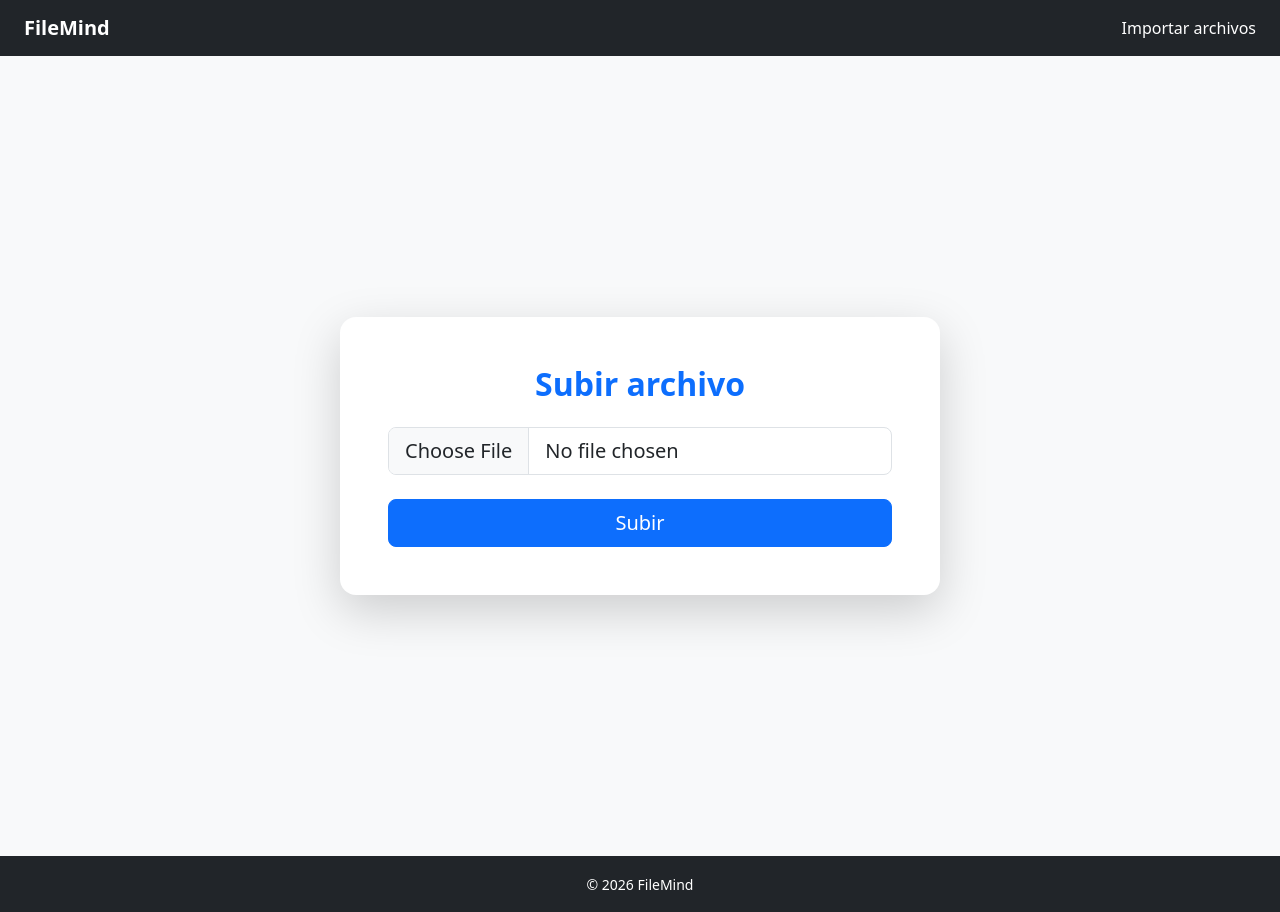
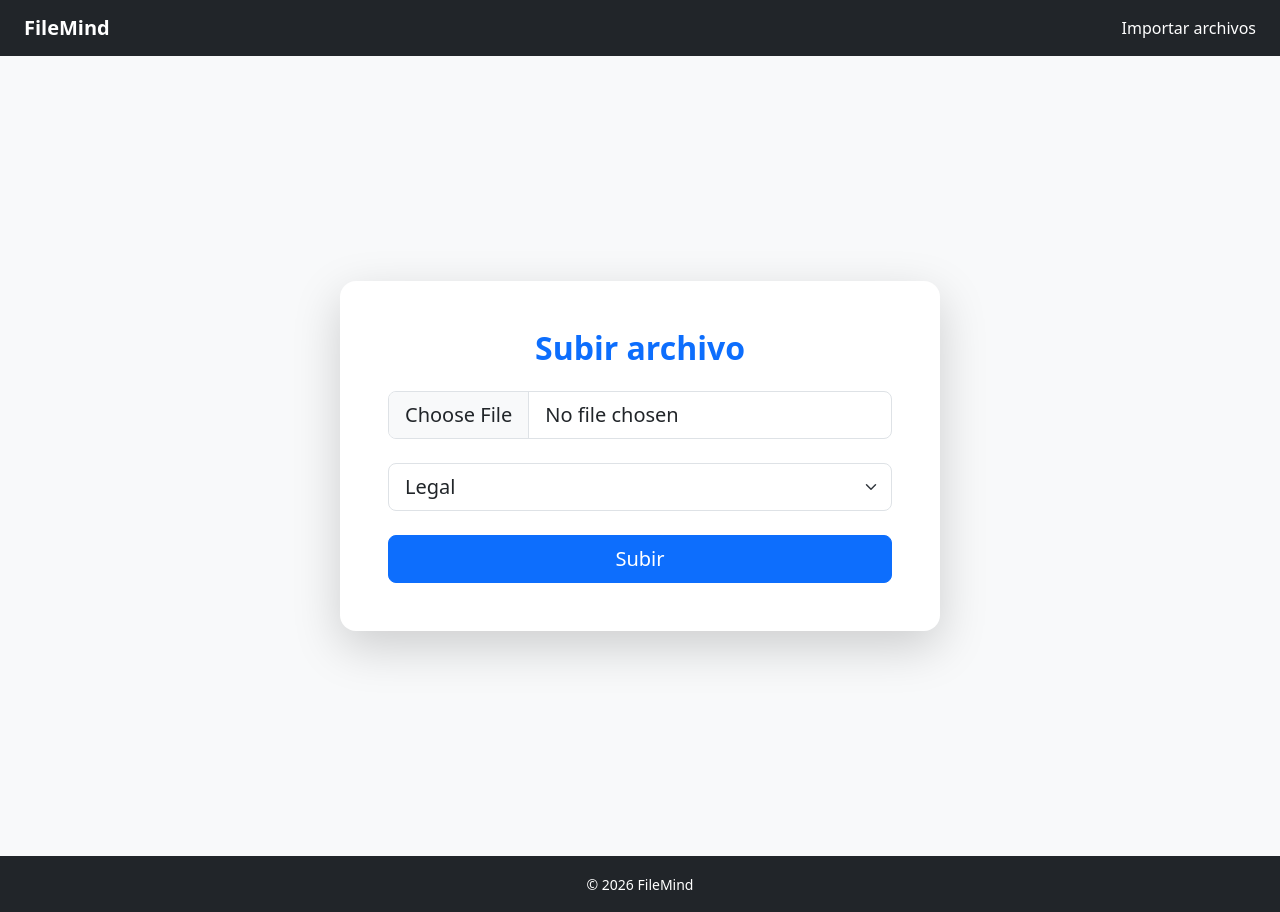
Before and after one commit to RoiCorporation/file-mind, a React (Vite) app in the folder frontend/: page /upload in a window 1280 px wide. Built offline with nearby package versions, Linux system fonts and the light colour scheme.

Commit message:
Add category select and format detector at Upload Form

```diff
--- a/frontend/src/modules/upload/components/UploadForm.jsx
+++ b/frontend/src/modules/upload/components/UploadForm.jsx
@@ -2,11 +2,31 @@ import { useState } from "react";
 
 const UploadForm = () => {
   const [file, setFile] = useState(null);
+  const [category, setCategory] = useState("UNKNOWN");
+  const [extension, setExtension] = useState("");
+
+  const handleFileChange = (e) => {
+    const selected = e.target.files[0];
+    if (!selected) return;
+
+    setFile(selected);
+
+    // Detectar extensión
+    const ext = selected.name.split(".").pop().toLowerCase();
+    setExtension(ext);
+  };
 
   const handleSubmit = (e) => {
     e.preventDefault();
     if (!file) return;
-    console.log("Archivo seleccionado:", file);
+
+    const format = extension ? extension.toUpperCase() : "UNKNOWN";
+
+    console.log({
+      file,
+      category,
+      format
+    });
   };
 
   return (
@@ -22,13 +42,31 @@ const UploadForm = () => {
           <input
             type="file"
             className="form-control form-control-lg"
-            onChange={(e) => setFile(e.target.files[0])}
+            onChange={handleFileChange}
           />
         </div>
 
         {file && (
-          <p className="text-success mb-3">Archivo: {file.name}</p>
+          <>
+            <p className="text-success mb-2">Archivo: {file.name}</p>
+            <p className="text-muted small mb-3">
+              Extensión detectada: .{extension}
+            </p>
+          </>
         )}
+
+        <div className="mb-4">
+          <select
+            className="form-select form-select-lg"
+            value={category}
+            onChange={(e) => setCategory(e.target.value)}
+          >
+            <option value="Legal">Legal</option>
+            <option value="Finance">Finanzas</option>
+            <option value="Report">Informe</option>
+            <option value="Unknown">N/A</option>
+          </select>
+        </div>
 
         <button type="submit" className="btn btn-primary btn-lg w-100">
           Subir
```
